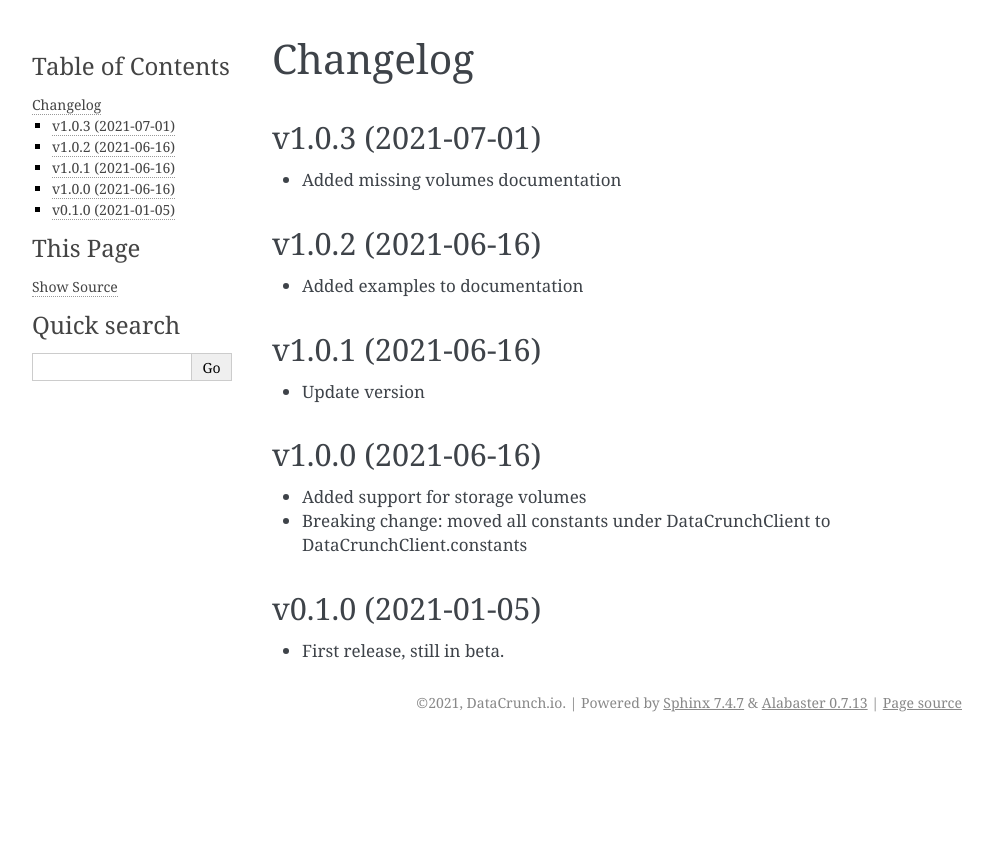
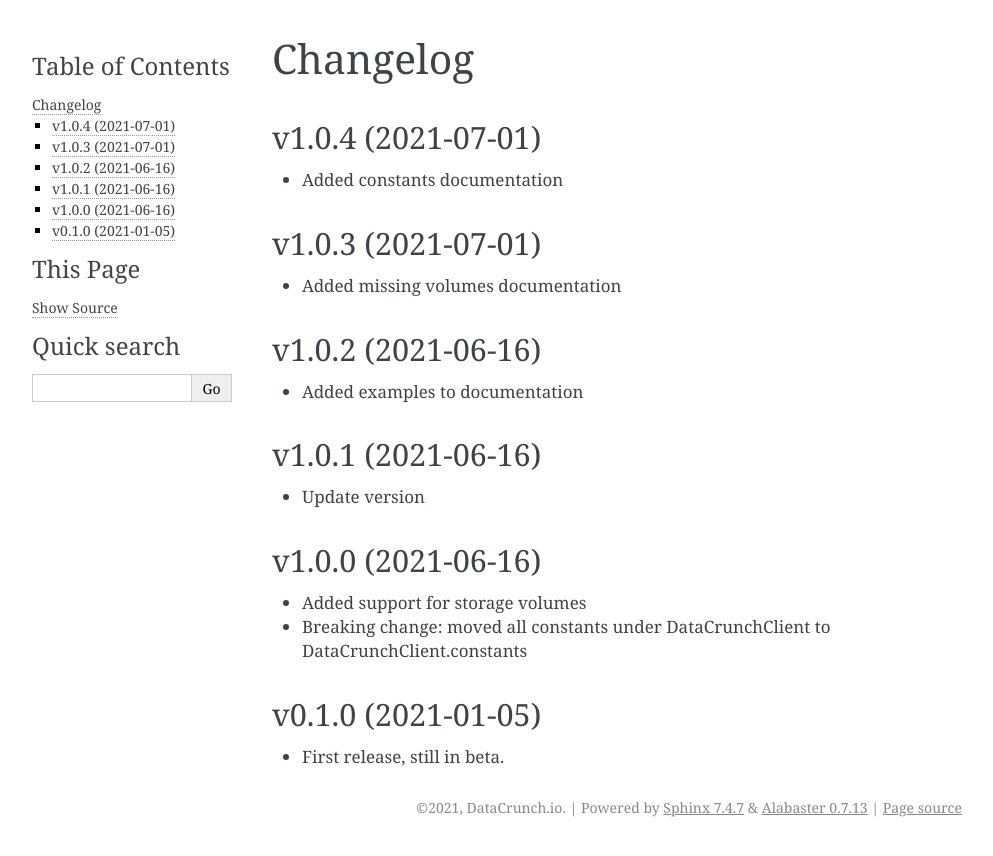
Before and after one commit to DataCrunch-io/datacrunch-python, a Sphinx documentation site: the page built from docs/source/changelog.rst, in a window 1280 px wide. Shown: the top 856 px of the page, without its empty margins (148-1141 px from the left). Built offline with Sphinx 7.4.7, drawn with Linux system fonts in a browser that asks for light colours.

Commit message:
gitflow-release-stash: v1.0.4

```diff
--- a/CHANGELOG.rst
+++ b/CHANGELOG.rst
@@ -1,5 +1,10 @@
 Changelog
 =========
+
+v1.0.4 (2021-07-01)
+-------------------
+
+* Added constants documentation
 
 v1.0.3 (2021-07-01)
 -------------------
--- a/datacrunch/__version__.py
+++ b/datacrunch/__version__.py
@@ -1 +1 @@
-VERSION = '1.0.3'
+VERSION = '1.0.4'
--- a/docs/source/API.rst
+++ b/docs/source/API.rst
@@ -13,6 +13,12 @@ API Exception
 .. autoclass:: datacrunch.exceptions.APIException
    :members:
 
+Constants
+---------
+
+.. autoclass:: datacrunch.constants.Constants
+   :members:
+
 Services API
 ------------
 .. toctree::
```
Also changed, not shown: 1 other file.
